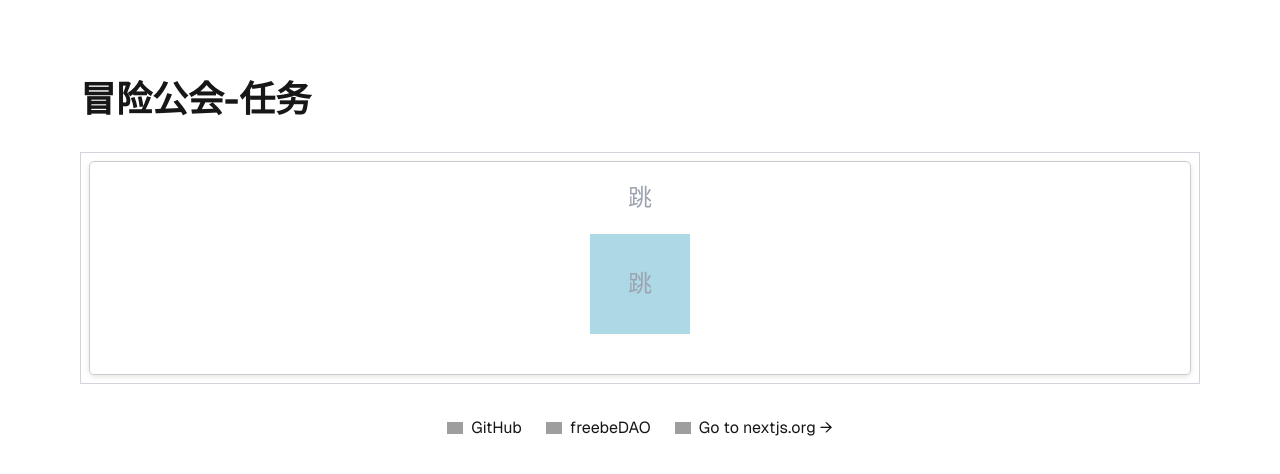
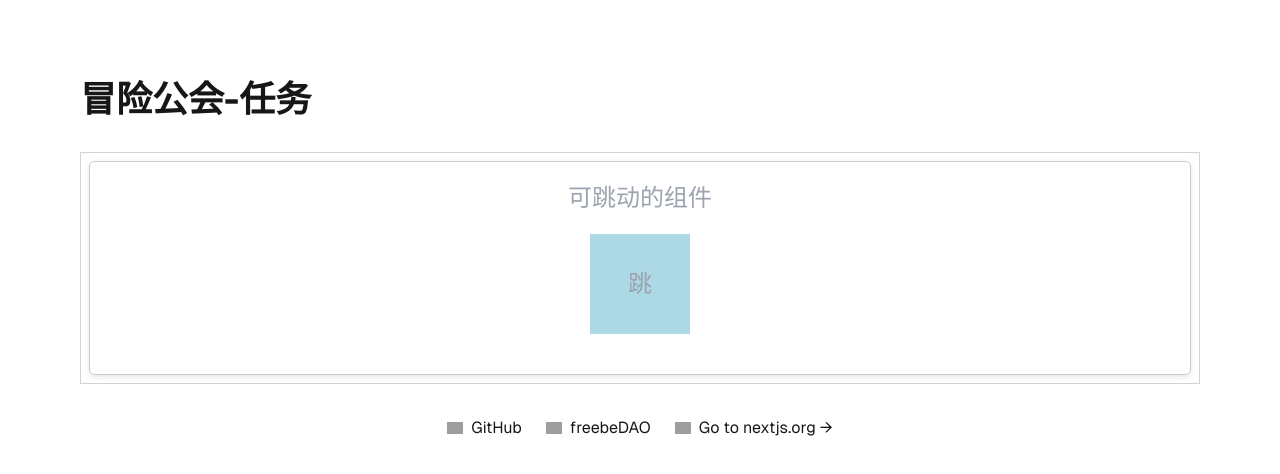
Before and after one commit to freebeDAO/advanture-island, a Next.js app: page /demo/jumpable in a window 1280 px wide. Shown: the top 474 px of the page. Built offline with nearby package versions, Linux system fonts and the light colour scheme; grey boxes are pictures that could not be loaded.

Commit message:
改名字

```diff
--- a/src/app/demo/dragger/page.tsx
+++ b/src/app/demo/dragger/page.tsx
@@ -20,7 +20,7 @@ export default function Home() {
             position: 'relative',
             height: '300px'
           }}>
-            <h1>拖拽</h1>
+            <h1>拖拽组件</h1>
             <DraggerComponent />
           </div>
 
--- a/src/app/demo/jumpable/page.tsx
+++ b/src/app/demo/jumpable/page.tsx
@@ -8,7 +8,7 @@ export default function Home() {
         <h1 className="text-4xl font-bold">冒险公会-任务</h1>
         <h2 className="text-2xl text-gray-400 border border-gray-300 p-2 w-full">
           <div style={{ display: 'flex', flexDirection: 'column', alignItems: 'center', padding: '20px', border: '1px solid #ccc', "borderWidth": "1px", "borderRadius": "5px", "boxShadow": "0 2px 5px rgba(0,0,0,0.1)" }}>
-            <h1>跳</h1>
+            <h1>可跳动的组件</h1>
             <JumpableComponent />
           </div>
 
```
